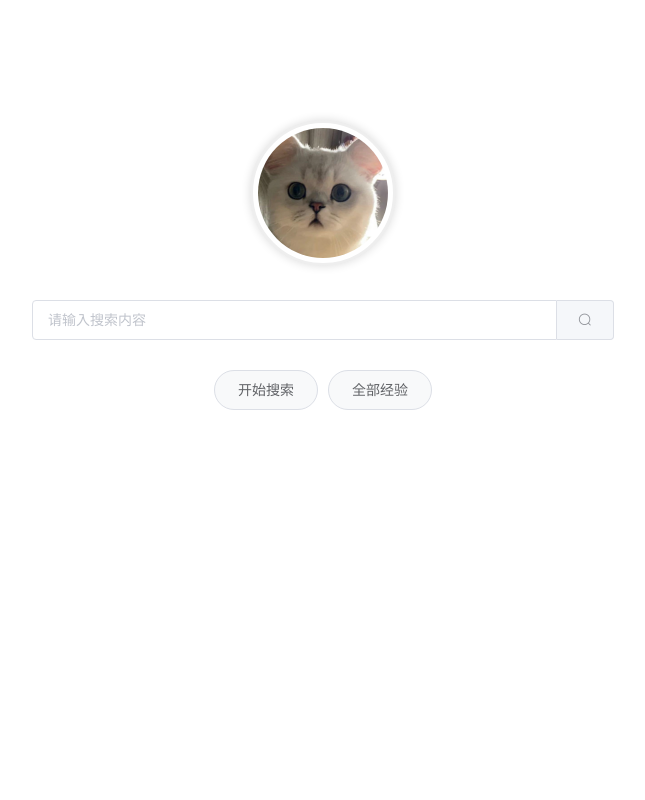
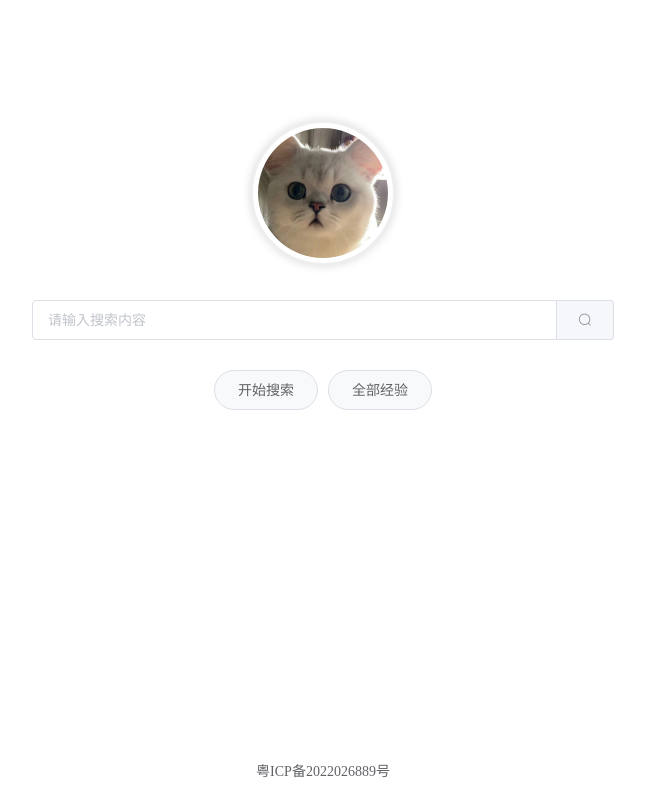
Before and after one commit to yanqiaoyu/yShiftLeftEngine, a Vue app in the folder yshiftleftengine-vue/: page / in a window 1280 px wide. Shown: the whole page, without its empty margins (317-962 px from the left). Built offline with nearby package versions, Linux system fonts and the light colour scheme.

Commit message:
增加备案号

```diff
--- a/yshiftleftengine-vue/src/components/Search.vue
+++ b/yshiftleftengine-vue/src/components/Search.vue
@@ -1,5 +1,6 @@
 <template>
-  <div class="search-Container">
+  <el-container class="search-Container" direction="vertical">
+    <el-main>
       <div class="search-Input">
         <div class="login-Image">
           <!-- 登录的图片 -->
@@ -20,7 +21,11 @@
           <el-button round class="my-Button" @click="SearchAll">全部经验</el-button>
         </div>
       </div>
-  </div>
+    </el-main>
+    <el-footer>
+      <el-link @click="openNewTab('https://beian.miit.gov.cn')">粤ICP备2022026889号</el-link>
+    </el-footer>
+  </el-container>
 </template>
 
 <script>
@@ -33,6 +38,9 @@ export default {
     }
   },
   methods: {
+    openNewTab(url) {
+      window.open(url)
+    },
     // 搜索经验
     async Search() {
       // 如果没有填写搜索内容
@@ -56,6 +64,11 @@ export default {
 </script>
 
 <style lang="less" scoped>
+.el-footer {
+  display: flex;
+  justify-content: center;
+}
+
 .search-Container {
   //   background-color: #2b4b6b;
   height: 100%;
--- a/yshiftleftengine-vue/src/plugins/element.js
+++ b/yshiftleftengine-vue/src/plugins/element.js
@@ -16,7 +16,8 @@ import {
   PageHeader,
   Scrollbar,
   Backtop,
-  Loading
+  Loading,
+  Footer
 } from 'element-ui'
 
 Vue.use(Button)
@@ -35,4 +36,5 @@ Vue.use(Tag)
 Vue.use(PageHeader)
 Vue.use(Scrollbar)
 Vue.use(Backtop)
+Vue.use(Footer)
 Vue.use(Loading)
```
Lines whose indentation alone changed are shown as unchanged.
